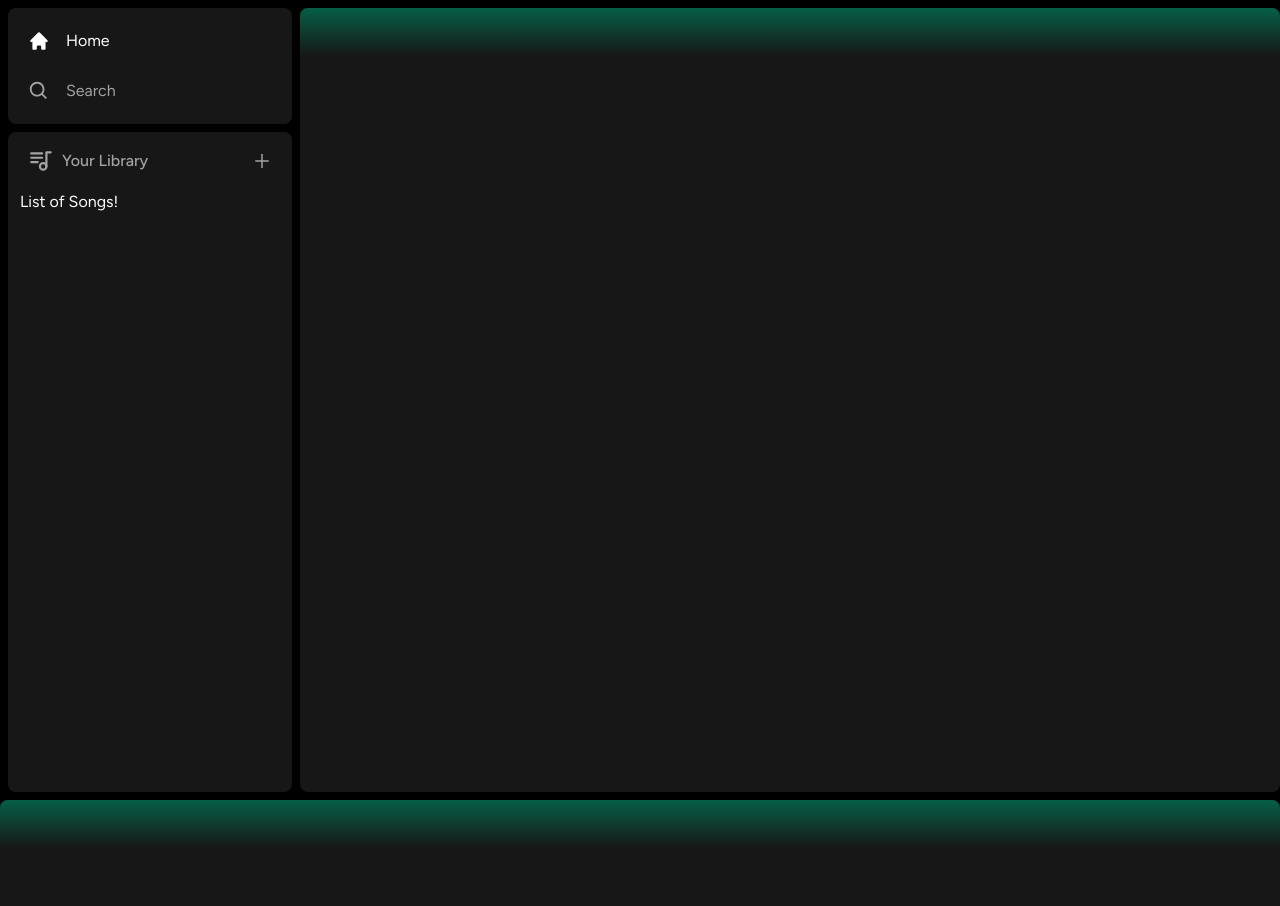
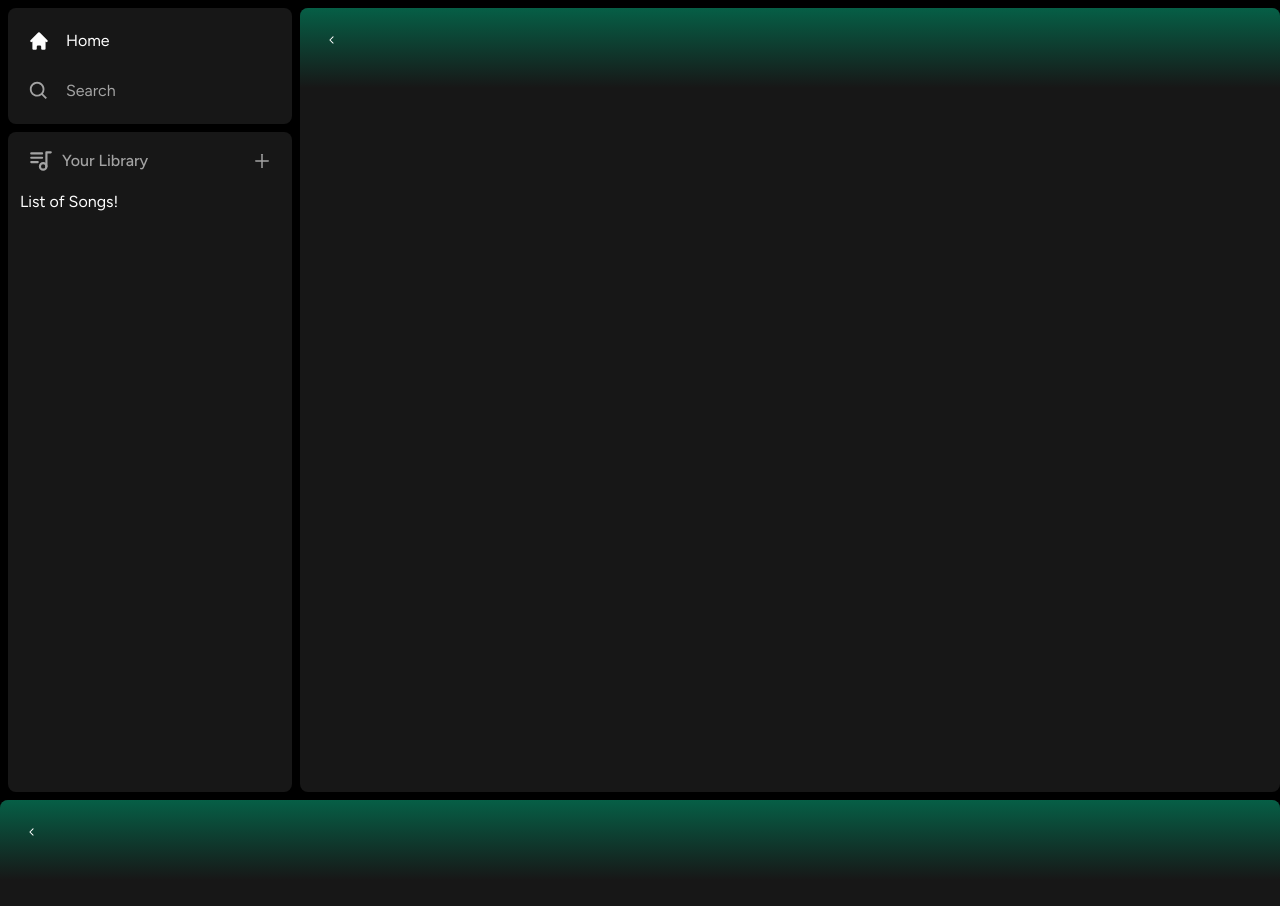
Before and after one commit to Rui-Iwasaki/spotify-clone, a Next.js app in the folder spotify-clone/: page / in a window 1280 px wide. Shown: the top 906 px of the page. Built offline with nearby package versions, Linux system fonts and the light colour scheme.

Commit message:
Add SideBar AutoAdjust(Show/Hide) Function

```diff
--- a/spotify-clone/components/Header.tsx
+++ b/spotify-clone/components/Header.tsx
@@ -2,7 +2,7 @@
 
 import { useRouter } from "next/navigation";
 import { twMerge } from "tailwind-merge";
-
+import { RxCaretLeft } from "react-icons/rx";
 interface HeaderProps {
     children: React.ReactNode;
     className?: string;
@@ -19,14 +19,33 @@ const Header: React.FC<HeaderProps> = ({
 
     return (
         <div
-        className={twMerge(`
-        h-fit
-        bg-gradient-to-b
-        from-emerald-800
-        p-6
-        `)}
+            className={twMerge(`
+            h-fit
+            bg-gradient-to-b
+         from-emerald-800
+            p-6
+           `,
+             className
+            )}
         >
-
+         <div className="
+         w-full
+         mb-4
+         flex
+         items-center
+         justify-bitween
+         ">
+           <div className="
+             hidden
+             md:flex
+             gap-x-2
+             items-center
+           ">
+            <button>
+                <RxCaretLeft />
+            </button>
+          </div>
+         </div>
         </div>
      );
 }
```
